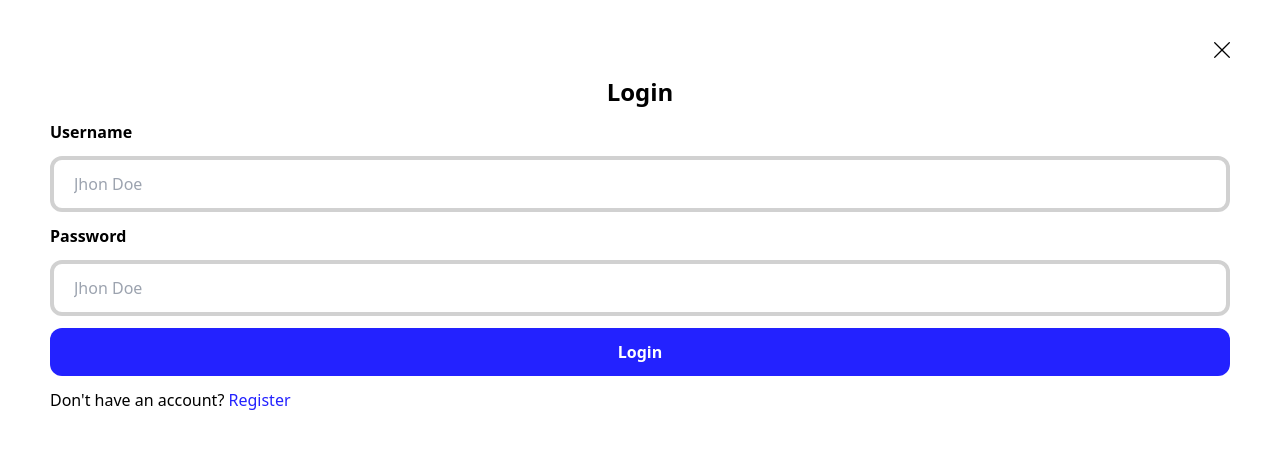
After one commit to midrisssss/DocShare, a PHP site: page /pages/admin/login.php in a window 1280 px wide. The commit adds this page. Shown: the top 461 px of the page. Run offline with PHP 8.4, Linux system fonts and the light colour scheme; some libraries are stand-ins or nearby versions.

Commit message:
login page

```diff
--- a/class.Connect.php
+++ b/class.Connect.php
@@ -1,29 +1,20 @@
 <?php
 
-class Class_Connect
+class Connection
 {
-    private $host;
-    private $username;
-    private $password;
-    private $db;
-    private $connect;
+    private $host= "localhost";
+    private $username = "root";
+    private $password = "";
+    private $db ="db_docshare";
+    public $connect;
 
-    public function __construct()
+    public function __construct() //construct untuk connect ke database
     {
-        $this->host = "localhost";
-        $this->username = "root";
-        $this->password = "";
-        $this->db = "db_docshare";
-        $this->connect = null;
-    }
-
-    public function connect() //method untuk connect ke database
-    {
-        $this->connect = mysqli_connect($this->host, $this->username, $this->password, $this->db);
-        if ($this->connect->connect_error) {
-            die($this->connect->connect_error);
+        $conn = mysqli_connect($this->host, $this->username, $this->password, $this->db);
+        if ($conn->connect_error) {
+            die($conn->connect_error);
         }
-        return $this->connect;
+        $this->connect = $conn;
     }
 
     public function disconnect(){ //method buat discconect ke database
--- /dev/null
+++ b/pages/admin/login.php
@@ -0,0 +1,69 @@
+<?php
+require_once "../../class.Connect.php";
+?>
+<!DOCTYPE html>
+<html lang="en" class="scroll-smooth transition-all">
+
+<head>
+    <meta charset="UTF-8">
+    <meta name="viewport" content="width=device-width, initial-scale=1.0">
+    <script src="https://cdn.tailwindcss.com"></script>
+    <link rel="shortcut icon" href="./assets/logo.svg" type="image/x-icon">
+    <link rel="preconnect" href="https://fonts.googleapis.com">
+    <link rel="preconnect" href="https://fonts.gstatic.com" crossorigin>
+    <link
+        href="https://fonts.googleapis.com/css2?family=Archivo:ital,wght@0,100..900;1,100..900&family=Poppins:ital,wght@0,100;0,200;0,300;0,400;0,500;0,600;0,700;0,800;0,900;1,100;1,200;1,300;1,400;1,500;1,600;1,700;1,800;1,900&display=swap"
+        rel="stylesheet">
+    <link rel='stylesheet'
+        href='https://cdn-uicons.flaticon.com/2.3.0/uicons-solid-rounded/css/uicons-solid-rounded.css'>
+    <link rel="stylesheet" href="./index.css">
+    <title>Docshare</title>
+    <script>
+        tailwind.config = {
+            darkMode: "class",
+            theme: {
+                extend: {
+                    colors: {
+                        black: "#000000",
+                        white: "#ffffff",
+                        blue: "#2322ff",
+                        gray: "#d1d1d1",
+                    },
+                },
+            },
+        }
+    </script>
+</head>
+
+<body>
+    <main class="flex justify-center items-center">
+
+        <form action="" method="POST"
+            class="flex-auto w-full md:w-1/2 flex flex-col gap-3 justify-center items-center md:p-[50px] md:pt-10">
+            <div class="flex-auto w-full text-end">
+                <button type="button" class="font-bold" id="hideLogin"><i
+                        class="fi fi-sr-cross dark:text-white"></i></button>
+            </div>
+            <h2 class="flex-auto w-full font-bold text-2xl text-center dark:text-white">Login</h2>
+            <div class="flex-auto w-full">
+                <label for="usernameLogin" class="w-full font-semibold dark:text-white">Username</label>
+                <input type="text" id="usernameLogin" name="usernameLogin"
+                    class="w-full rounded-xl border-4 border-gray focus:border-blue outline-none  px-5 py-3 mt-3 dark:bg-black dark:text-white"
+                    placeholder="Jhon Doe">
+            </div>
+            <div class="flex-auto w-full">
+                <label for="passwordLogin" class="w-full font-semibold dark:text-white">Password</label>
+                <input type="password" id="passwordLogin" name="passwordLogin"
+                    class="w-full rounded-xl border-4 border-gray focus:border-blue outline-none  px-5 py-3 mt-3 dark:bg-black dark:text-white"
+                    placeholder="Jhon Doe">
+            </div>
+            <button type="submit" id="login" name="login"
+                class="flex-auto w-full px-5 py-3 bg-blue text-white font-semibold hover:bg-blue-800 rounded-xl">Login</button>
+            <p class="flex-auto w-full dark:text-white">Don't have an account? <a href="" id="loginToRegister"
+                    class="text-blue">Register</a>
+            </p>
+        </form>
+    </main>
+</body>
+
+</html>
--- a/pages/pricing.php
+++ b/pages/pricing.php
@@ -1,10 +1,10 @@
 <?php
 require_once "./class/Plans.php";
 
-$plans = new Plans($conn);
+$plans = new Plans();
 $getAllPlans = $plans->getAllPlans();
 ?>
-<main class="bg-white dark:bg-black px-5 py-3">
+<main class="bg-[url('./assets/background.png')] dark:bg-black px-5 py-3">
     <div class="flex flex-col justify-center items-center gap-10 py-10">
         <h1 class="flex-auto w-full text-center font-extrabold text-3xl md:text-5xl text-black dark:text-white">Pick
             Your Perfect
```
Also changed, not shown: class/Documents.php (+1 -18 lines), class/Plans.php (+6 -12 lines), class/User.php (added, +8 -0 lines), components/footer.php (+25 -10 lines), index.php (+0 -8 lines), pages/home.php (+6 -1 lines), pages/login.php (added, +8 -0 lines), README.md, assets/background.png (added).
